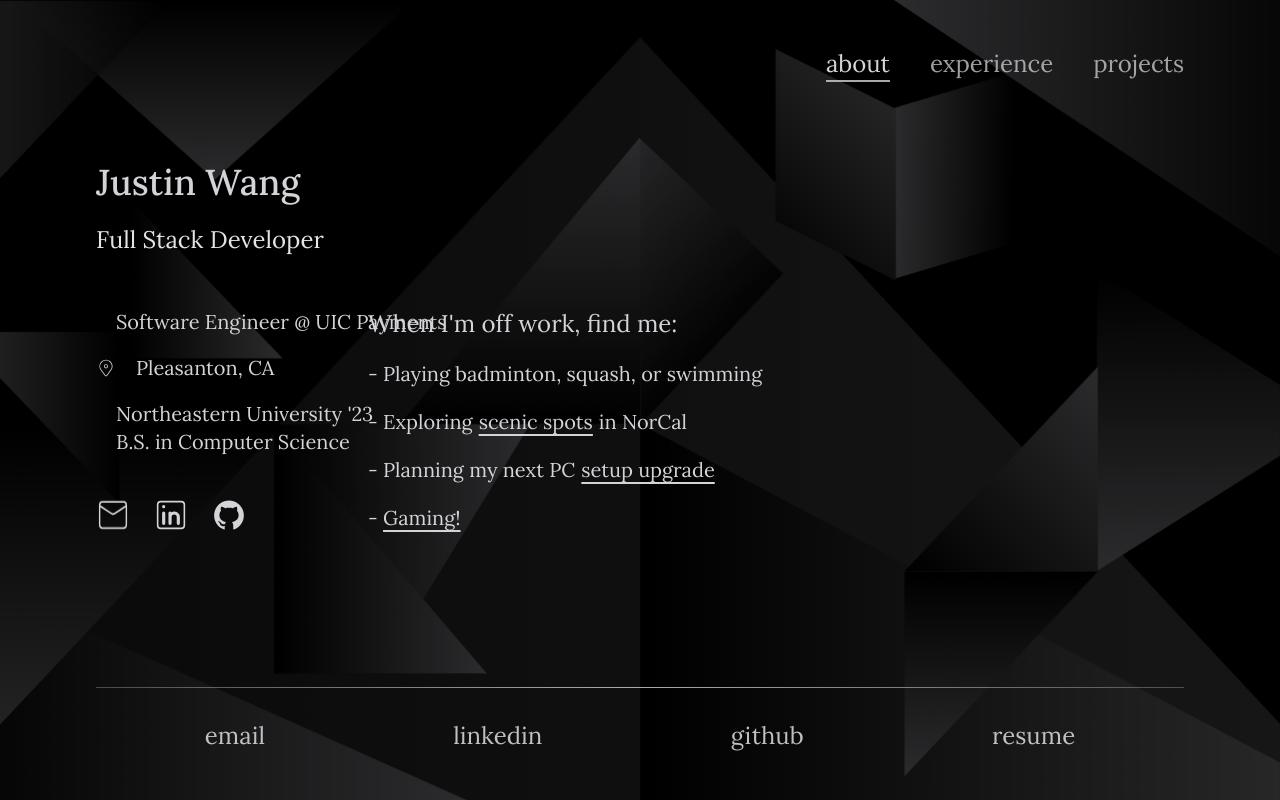
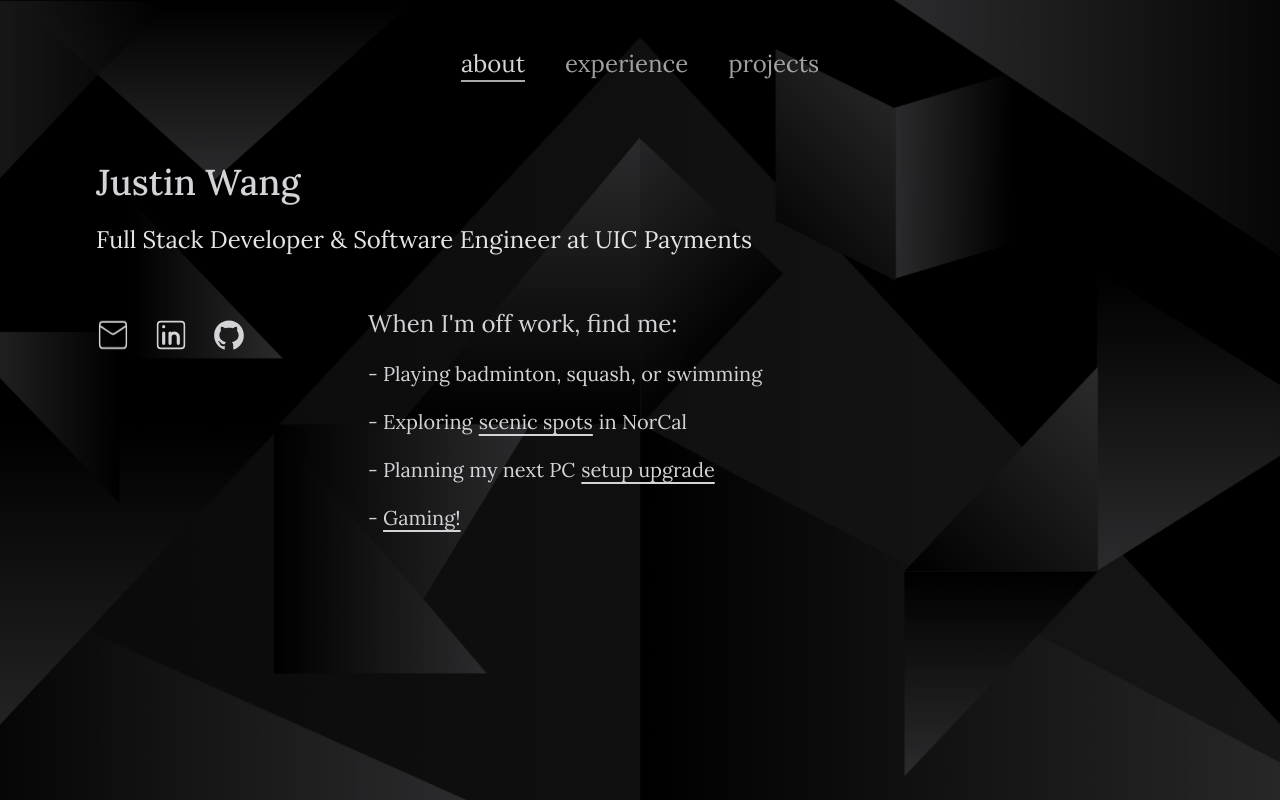
Before and after one commit to jwang9228/personal-site, a Next.js app: page /about in a window 1280 px wide. Built offline with nearby package versions, Linux system fonts and the light colour scheme.

Commit message:
WIP remove old elements

```diff
--- a/src/app/components/RootLayout.jsx
+++ b/src/app/components/RootLayout.jsx
@@ -12,21 +12,12 @@ export default function RootLayout({children}) {
     ? 'about'
     : pathname.slice(1).split('/')[0]
   );
-
-  const [isMobile, setIsMobile] = useState(false);
   const [mounted, setMounted] = useState(false);
 
   const tabs = [
     {label: 'about', href: '/'},
     {label: 'experience', href: '/experience'},
     {label: 'projects', href: '/projects'}
-  ];
-
-  const socials = [
-    {label: 'email', href: 'mailto:jwang.srv1@gmail.com'},
-    {label: 'linkedin', href: 'https://www.linkedin.com/in/justin-n-wang/'},
-    {label: 'github', href: 'https://github.com/jwang9228/'},
-    {label: 'resume', href: '/experience/WangResume.pdf'}
   ];
 
   useEffect(() => {
@@ -38,26 +29,18 @@ export default function RootLayout({children}) {
 
   useEffect(() => {
     setMounted(true);
-
-    const handleWindowResize = () => {
-      setIsMobile(window.innerWidth < 1024);
-    };
-
-    handleWindowResize();
-    window.addEventListener('resize', handleWindowResize);
-    return () => window.removeEventListener('resize', handleWindowResize);
   }, []);
 
   if (!mounted) return null;
 
   return (
     <div className='flex flex-col h-dvh overflow-y-auto
-      px-8 tablet:px-12 laptop:px-16 desktop:px-24
+      px-10 tablet:px-12 laptop:px-16 desktop:px-24
       py-6 tablet:py-8 laptop:py-10 desktop:py-12'
     >
       <FadeContent className='fixed inset-0 -z-10'>
         <Image
-          src="/Polarity.png"
+          src='/Polarity.png'
           alt='Background'
           fill
           unoptimized
@@ -67,11 +50,14 @@ export default function RootLayout({children}) {
         />
       </FadeContent>
       <FadeContent duration={400}
-        className='flex justify-end w-full gap-x-5 tablet:gap-x-7 laptop:gap-x-10
+        className='flex justify-center w-full gap-x-5 tablet:gap-x-7 laptop:gap-x-10
           animate-drop-down [animation-delay:0s] [animation-duration:0.7s]'
       >
         {tabs.map((tab, i) => (
-          <Link key={i} href={tab.href} onClick={() => setActiveTab(tab.label)}
+          <Link
+            key={i}
+            href={tab.href}
+            onClick={() => setActiveTab(tab.label)}
             className={`group transition duration-200 text-lg tablet:text-xl laptop:text-2xl text-light/75
               ${activeTab === tab.label && 'text-light/100'}`}
           >
@@ -89,28 +75,6 @@ export default function RootLayout({children}) {
       <main className='py-14 tablet:py-16 laptop:py-20'>
         {children}
       </main>
-      <FadeContent
-        delay={isMobile
-          ? (activeTab === 'about' ? 2400 : 1200)
-          : (activeTab === 'about' ? 2150 : 1100)}
-        duration={400}
-        className='flex flex-col items-center w-full mt-auto'
-      >
-        <hr className='w-full h-px border-0 mb-4 tablet:mb-6 laptop:mb-8
-          bg-gradient-to-r from-light/30 via-light/80 to-light/30' />
-        <ul className='flex w-full laptop:w-4/5 justify-between items-center'>
-          {socials.map((social, i) => (
-            <li key={i}>
-              <Link href={social.href} target='_blank' rel='noopener noreferrer'
-                className='text-light/90 hover:text-light/100
-                  text-lg tablet:text-xl laptop:text-2xl'
-              >
-                {social.label}
-              </Link>
-            </li>
-          ))}
-        </ul>
-      </FadeContent>
     </div>
   )
 }
--- a/src/app/components/about/About.jsx
+++ b/src/app/components/about/About.jsx
@@ -1,10 +1,8 @@
 'use client'
 
 import { useState, useEffect } from 'react';
-import { CiLocationOn } from 'react-icons/ci';
 import { AiOutlineGithub } from 'react-icons/ai';
 import { CiMail, CiLinkedin } from 'react-icons/ci';
-import { PiGraduationCapLight, PiContactlessPayment } from 'react-icons/pi';
 import Link from 'next/link';
 import FadeContent from '../utils/FadeContent';
 import Hobbies from './hobbies/Hobbies';
@@ -64,7 +62,7 @@ export default function About() {
             <span className='block pb-0.5 tablet:pb-1 desktop:pb-1.5
               animate-wipe [clip-path:inset(0_100%_0_0)]
               [animation-delay:0.8s] [animation-duration:0.3s]'>
-              Full Stack Developer
+              Full Stack Developer & Software Engineer at UIC Payments
             </span>
           </h2>
         </FadeContent>
@@ -74,24 +72,6 @@ export default function About() {
           delay={1900} duration={500}
           className='flex flex-col laptop:w-1/2 desktop:w-1/4 gap-y-8'
         >
-          <ul className='flex flex-col gap-y-2 tablet:gap-y-3 laptop:gap-y-4.5
-            text-light tablet:text-lg laptop:text-xl text-nowrap'>
-            <li className='flex items-center gap-x-4 tablet:gap-x-4.5 laptop:gap-x-5'>
-              <PiContactlessPayment className='size-4 tablet:size-4.5 laptop:size-5 opacity-80' />
-              <h4>Software Engineer @ UIC Payments</h4>
-            </li>
-            <li className='flex items-center gap-x-4 tablet:gap-x-4.5 laptop:gap-x-5'>
-              <CiLocationOn className='size-4 tablet:size-4.5 laptop:size-5' />
-              <h4>Pleasanton, CA</h4>
-            </li>
-            <li className='flex items-start gap-x-4 tablet:gap-x-4.5 laptop:gap-x-5'>
-              <PiGraduationCapLight className='size-4 tablet:size-4.5 laptop:size-5 mt-1' />
-              <section className='flex flex-col'>
-                <h4>Northeastern University '23</h4>
-                <h4>B.S. in Computer Science</h4>
-              </section>
-            </li>
-          </ul>
           <h4 className='flex items-center gap-x-4.5 tablet:gap-x-5 laptop:gap-x-5.5
             my-1.5 tablet:my-2'>
             {socials.map((social, i) => (
```
